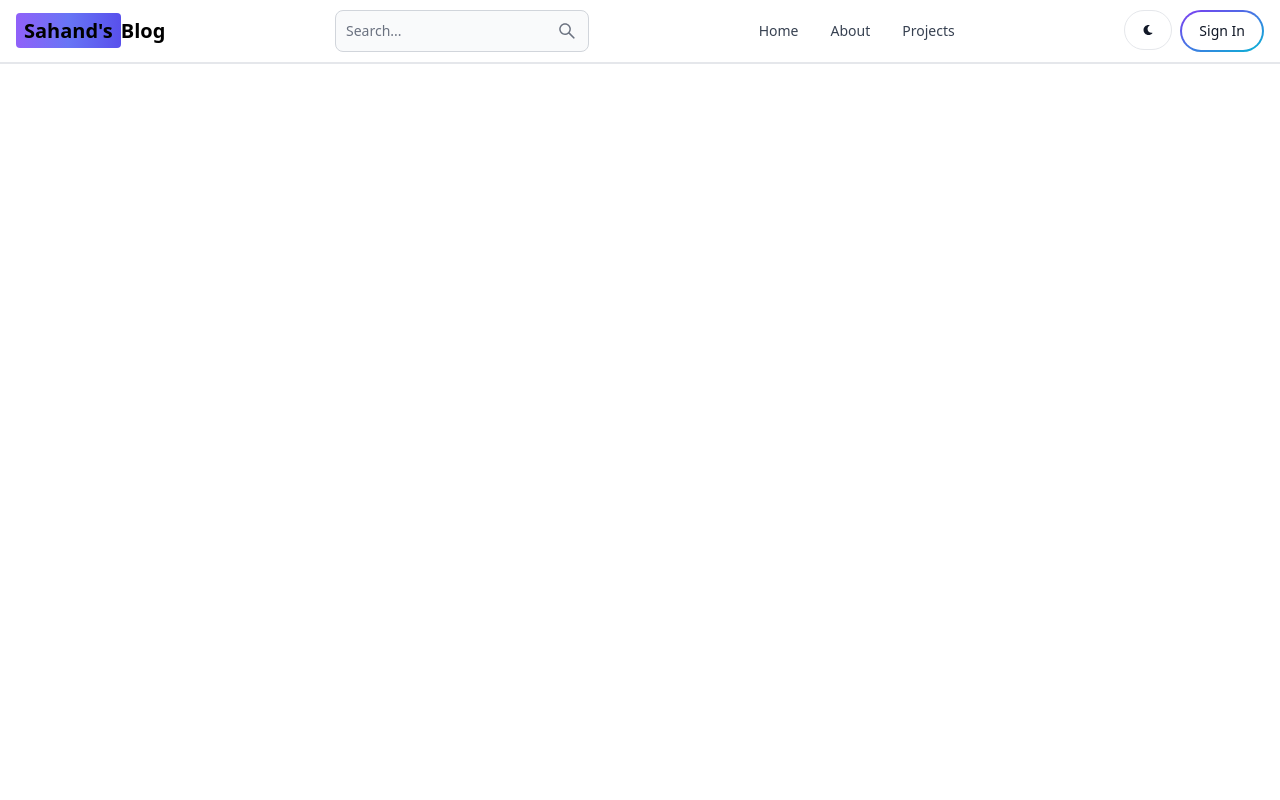
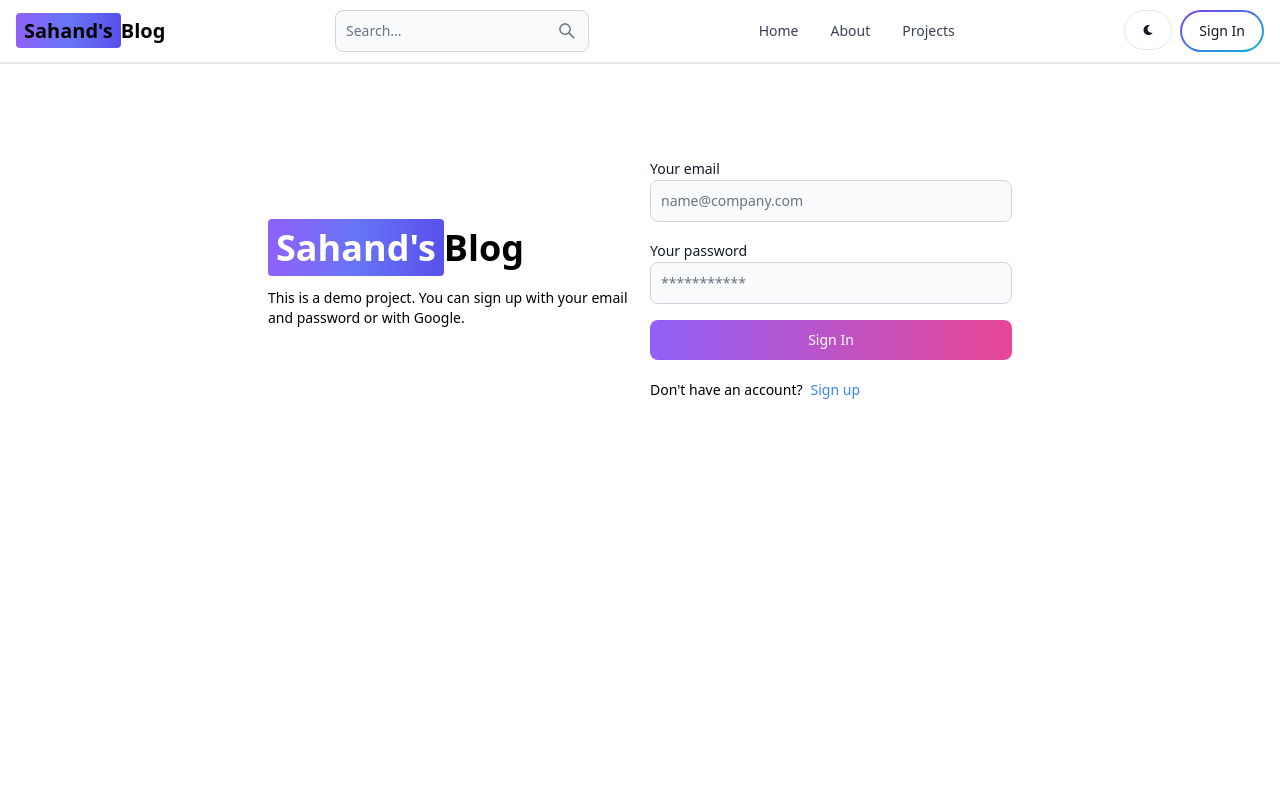
Before and after one commit to htinaunglinlat-dev/mern_blog, a React (Vite) app in the folder client/: page /sign-in in a window 1280 px wide. Shown: the top 800 px of the page. Built offline with nearby package versions, Linux system fonts and the light colour scheme.

Commit message:
complete sign in page functionality and fix useFetch Hooks

```diff
--- a/client/src/hooks/useFetch.ts
+++ b/client/src/hooks/useFetch.ts
@@ -11,6 +11,7 @@ const reducer: ReducerType<InitialStateOfUseFetchHook, ActionsTypeOfUseFetchHook
       case "FETCH_START":
          return {
          ...state,
+            error: "",
             loading: true,
          }
       case "FETCH_SUCCESS":
@@ -32,13 +33,44 @@ const reducer: ReducerType<InitialStateOfUseFetchHook, ActionsTypeOfUseFetchHook
 
 const useFetch: UseFetchHookType = () => {
    const [state, dispatch] = useReducer(reducer, initialState);
-   function fetchData (url: string) {
-      fetch(url).
-         then(res => res.json()).
-         then(data => dispatch({type: "FETCH_SUCCESS", payload: data})).
-         catch(error => dispatch({type: "FETCH_ERROR", payload: error.message}));
+   const fetchData: FetchDataType = async (url, method = "GET", data) => {
+      try{
+         dispatch({type: "FETCH_START"})
+         const response = await fetch(url, {
+            method,
+            headers: {
+               'Content-Type': 'application/json',
+            },
+            body: JSON.stringify(data),
+         })
+         const responseData = await response.json();
+         dispatch({type: "FETCH_SUCCESS", payload: responseData})
+         return responseData;
+      } catch (error: any) {
+         dispatch({type: "FETCH_ERROR", payload: error.message})
+         throw new Error(error.message);
+      }
    }
    return [state, fetchData]
 }
 
 export default useFetch;
+
+
+
+// const fetchData: FetchDataType = (url, method = "GET", data) => {
+   //    dispatch({type: "FETCH_START"})
+   //    return fetch(url, {
+   //       method,
+   //       headers: {
+   //          'Content-Type': 'application/json',
+   //       },
+   //       body: JSON.stringify(data),
+   //    })
+   //       .then(res => res.json())
+   //       .then((data: object[] | object) => dispatch({type: "FETCH_SUCCESS", payload: data}))
+   //       .catch(error => {
+   //          console.warn("hi", error.message)
+   //          dispatch({type: "FETCH_ERROR", payload: error.message})
+   //       });
+   // }
--- a/client/src/pages/SignIn.tsx
+++ b/client/src/pages/SignIn.tsx
@@ -1,9 +1,92 @@
-import { Link } from 'react-router-dom'
+import { Alert, Button, Label, Spinner, TextInput } from 'flowbite-react';
+import { ChangeEvent, MouseEvent, useEffect, useRef, useState } from 'react';
+import { Link, useNavigate } from 'react-router-dom'
+import useFetch from '../hooks/useFetch';
 
 const SignUp = () => {
+  const [state, fetchData ] = useFetch()
+
+  const emailRef = useRef<HTMLInputElement>(null!);
+  const passwordRef = useRef<HTMLInputElement>(null!);
+  const [alertBox, setAlertBox] = useState<string | null>(null)
+
+  const navigate = useNavigate();
+  const handleSubmit = async (e: MouseEvent<HTMLButtonElement>) => {
+    console.log("handleSubmit", alertBox)
+    setAlertBox(null);
+    e.preventDefault();
+    console.log(emailRef.current.value, passwordRef.current.value)
+    if (emailRef.current.value === "" || passwordRef.current.value === "")
+      return setAlertBox("All fields are required")
+
+    const formData = {
+      email: emailRef.current.value,
+      password: passwordRef.current.value
+    }
+    try{
+      const data = await fetchData("/api/auth/signin","POST", formData);
+      if(data.success === false)
+        return setAlertBox(data.message);
+      return navigate("/")
+    } catch (error: any) {
+      setAlertBox(error.message);
+    }
+  }
+  // useEffect(() => {
+  //   console.warn("useEffect")
+  //   console.log(state)
+  // }, [state])
+
   return (
-    <div className='min-h-screen '>
+    <div className='min-h-screen mt-20'>
+      <div className="flex p-3 max-w-3xl mx-auto flex-col md:flex-row md:items-center gap-5">
 
+        {/* left */}
+        <div className="flex-1">
+          <Link to={"/"} className="font-bold dark:text-white text-4xl">
+            <span className="text-white px-2 py-1 bg-gradient-to-r from-purple-500 via-indigo-500 to-indigo-600 rounded">Sahand's</span>
+            Blog
+          </Link>
+          <p className='text-sm mt-5'>This is a demo project. You can sign up with your email and password or with Google.</p>
+        </div>
+
+        {/* right */}
+        <div className="flex-1">
+          <form className='flex flex-col gap-4'>
+            <div className="">
+              <Label value='Your email'/>
+              <TextInput
+                type='email'
+                placeholder='name@company.com'
+                id='email'
+                ref={emailRef}
+              />
+            </div>
+            <div className="">
+              <Label value='Your password'/>
+              <TextInput
+                type='password'
+                placeholder='***********'
+                id='password'
+                ref={passwordRef}
+              />
+            </div>
+            <Button gradientDuoTone={"purpleToPink"} type={'submit'} onClick={handleSubmit} disabled={state.loading}>
+              { state.loading ?
+                <>
+                  <Spinner  size={"sm"}/><span className='pl-3'>Loading ...</span>
+                </>
+                : "Sign In" }
+            </Button>
+          </form>
+          <div className="flex gap-2 text-sm mt-5">
+            <span>Don't have an account? </span>
+            <Link to={"/sign-up"} className='text-blue-500'>Sign up</Link>
+          </div>
+          {alertBox && <Alert className='mt-5 ' color={"failure"}>{alertBox}</Alert>}
+        </div>
+
+      </div>
     </div>
   )
 }
--- a/client/src/vite-env.d.ts
+++ b/client/src/vite-env.d.ts
@@ -1,12 +1,17 @@
 /// <reference types="vite/client" />
 
 interface InitialStateOfUseFetchHook {
-   data: object[];
+   data: object[] | object | {
+      success: boolean;
+      statusCode: number;
+      message: string;
+   };
    loading: boolean;
    error: string;
 }
 
-type UseFetchHookType = () => [InitialStateOfUseFetchHook, (url: string) => void];
+type FetchDataType = (url: string, method: string, data: object[] | object) => Promise<any>;
+type UseFetchHookType = () => [InitialStateOfUseFetchHook, FetchDataType];
 
 type ActionsTypeOfUseFetchHook =
    | {type: "FETCH_START"}
```
